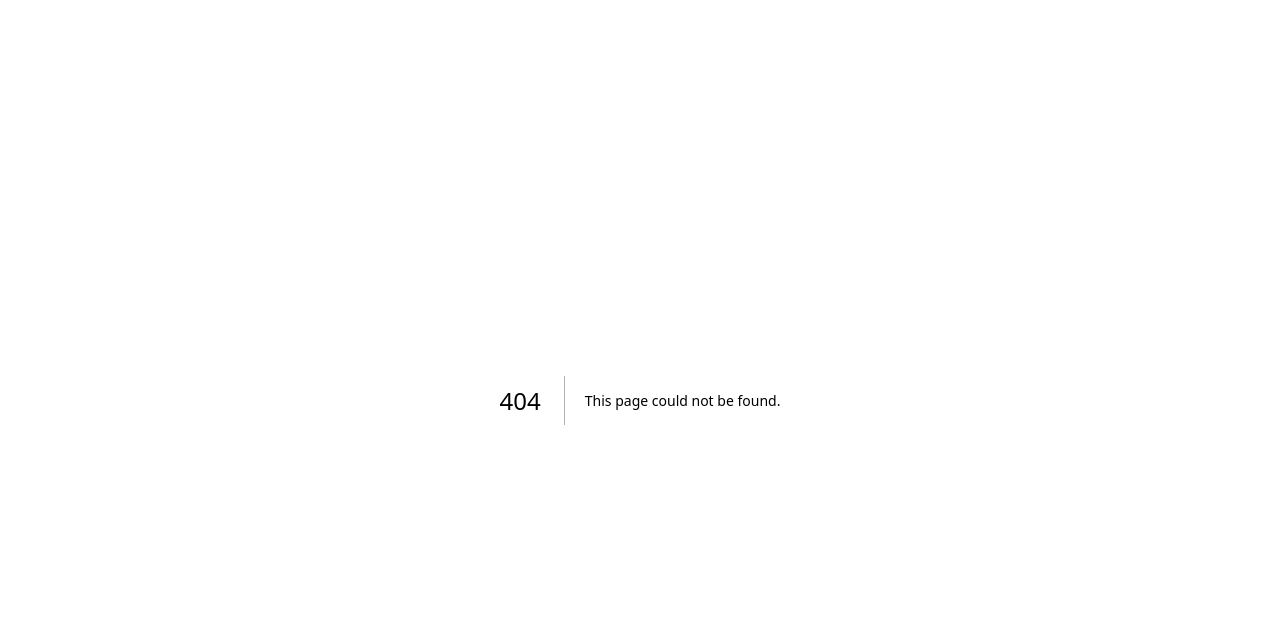
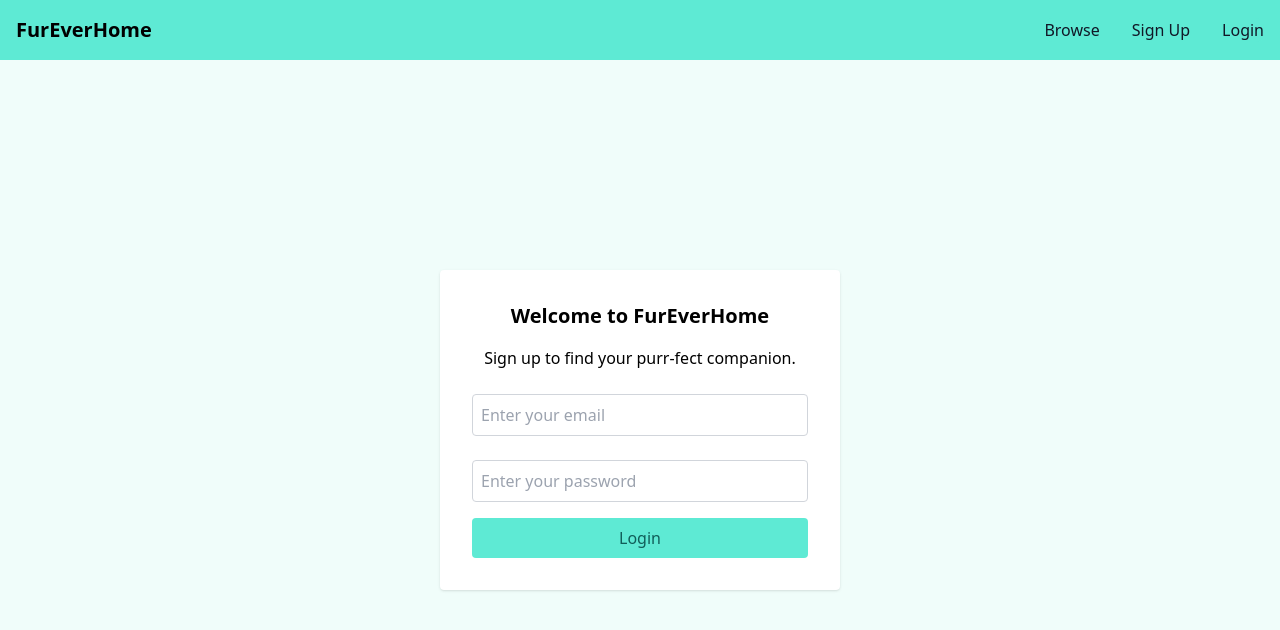
Before and after one commit to hockjootan/cat-adoption-web, a Next.js app: page /login in a window 1280 px wide. Before the commit this address had no page. Shown: the top 630 px of the page. Built offline with nearby package versions, Linux system fonts and the light colour scheme.

Commit message:
feat: login page

```diff
--- a/src/components/common/Input.tsx
+++ b/src/components/common/Input.tsx
@@ -17,7 +17,7 @@ const Input = forwardRef<HTMLInputElement, InputProps>(
           name={name}
           ref={ref}
           {...rest}
-          className="w-full p-2 border border-gray-300 rounded"
+          className="w-full p-2 border border-gray-300 rounded focus:outline-none"
         />
         {error && error && <p className="text-red-500 text-sm">{error}</p>}
       </div>
--- /dev/null
+++ b/src/containers/LoginForm.tsx
@@ -0,0 +1,72 @@
+import { useState } from "react";
+import { useForm, Controller, SubmitHandler } from "react-hook-form";
+
+import Input from "src/components/common/Input";
+import Button from "src/components/common/Button";
+
+const AdoptionForm: React.FC = () => {
+  const [formData, setFormData] = useState({
+    email: "",
+    password: "",
+  });
+  const {
+    control,
+    handleSubmit,
+    formState: { errors },
+  } = useForm({
+    defaultValues: formData,
+  });
+
+  const onSubmit: SubmitHandler<any> = (data) => {
+    console.log(data);
+  };
+
+  return (
+    <form onSubmit={handleSubmit(onSubmit)}>
+      <div className="bg-white w-1/2 min-w-[400px] max-w-[600px] shadow rounded flex flex-col p-8 items-center">
+        <h1 className="text-xl font-bold mb-4">Welcome to FurEverHome</h1>
+        <p className="mb-4">Sign up to find your purr-fect companion.</p>
+        <div className="w-full">
+          <Controller
+            name="email"
+            control={control}
+            rules={{
+              required: "Email is required",
+            }}
+            render={({ field }) => (
+              <Input
+                label=""
+                placeholder="Enter your email"
+                error={errors.email && (errors.email.message as string)}
+                {...field}
+              />
+            )}
+          />
+        </div>
+        <div className="w-full">
+          <Controller
+            name="password"
+            control={control}
+            rules={{
+              required: "Password is required",
+            }}
+            render={({ field }) => (
+              <Input
+                label=""
+                placeholder="Enter your password"
+                type="password"
+                error={errors.password && (errors.password.message as string)}
+                {...field}
+              />
+            )}
+          />
+        </div>
+        <Button className="w-full" type="submit" variant="secondary">
+          Login
+        </Button>
+      </div>
+    </form>
+  );
+};
+
+export default AdoptionForm;
--- /dev/null
+++ b/src/pages/login.tsx
@@ -0,0 +1,15 @@
+import Header from "src/components/Header";
+import LoginForm from "../containers/LoginForm";
+
+const Login: React.FC = () => {
+  return (
+    <div className="min-h-screen flex flex-col">
+      <Header />
+      <div className="flex-1 bg-teal-50 w-full flex justify-center items-center">
+        <LoginForm />
+      </div>
+    </div>
+  );
+};
+
+export default Login;
```
